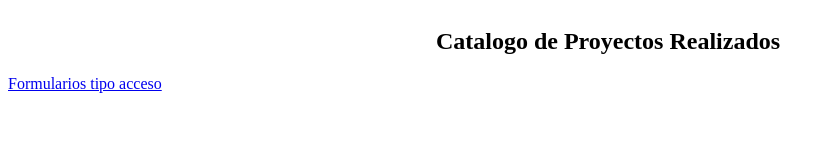
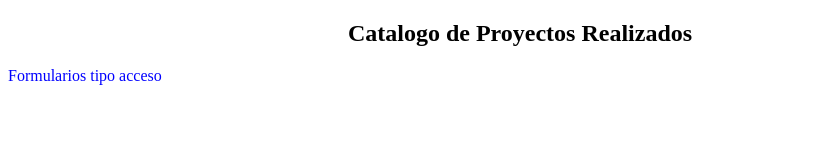
Before and after one commit to ProyectsWeb/project-collection, a plain HTML site: page index.html in a window 1280 px wide. Shown: the whole page, without its empty margins (0-835 px from the left). Drawn offline with Linux system fonts and the light colour scheme.

Commit message:
Mejorando la presentacion

```diff
--- a/index.html
+++ b/index.html
@@ -8,7 +8,9 @@
     <title>Proyectos Elaborados</title>
 </head>
 <body>
+    <div class="container-catalogo">
     <h2 class="titulo-catalogo">Catalogo de Proyectos Realizados</h2>
     <a href="./formularios/acceso-form/index.html">Formularios tipo acceso</a>
+    </div>
 </body>
 </html>
--- a/scss-main/style-main.scss
+++ b/scss-main/style-main.scss
@@ -1,11 +1,18 @@
 body{
-    width: 1200px;
+    width: 1024px;
+
 }
 
+.container-catalogo{
 .titulo-catalogo{
-    display: inline-block;
+    display: block;
     text-align: center;
     width: 100%;
     margin-left: auto;
     margin-right: auto;
 }
+a{
+    color: blue;
+    text-decoration: none;
+}
+}
```
Also changed, not shown: css-main/style-main.css.
